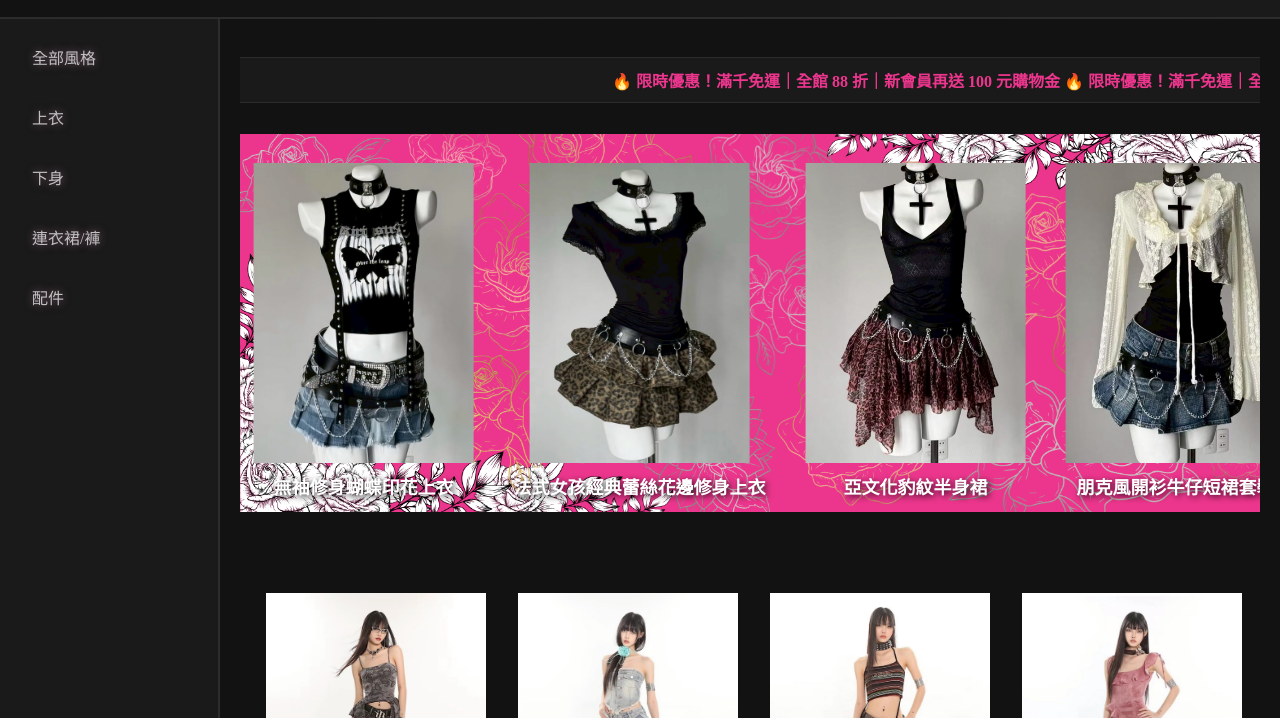
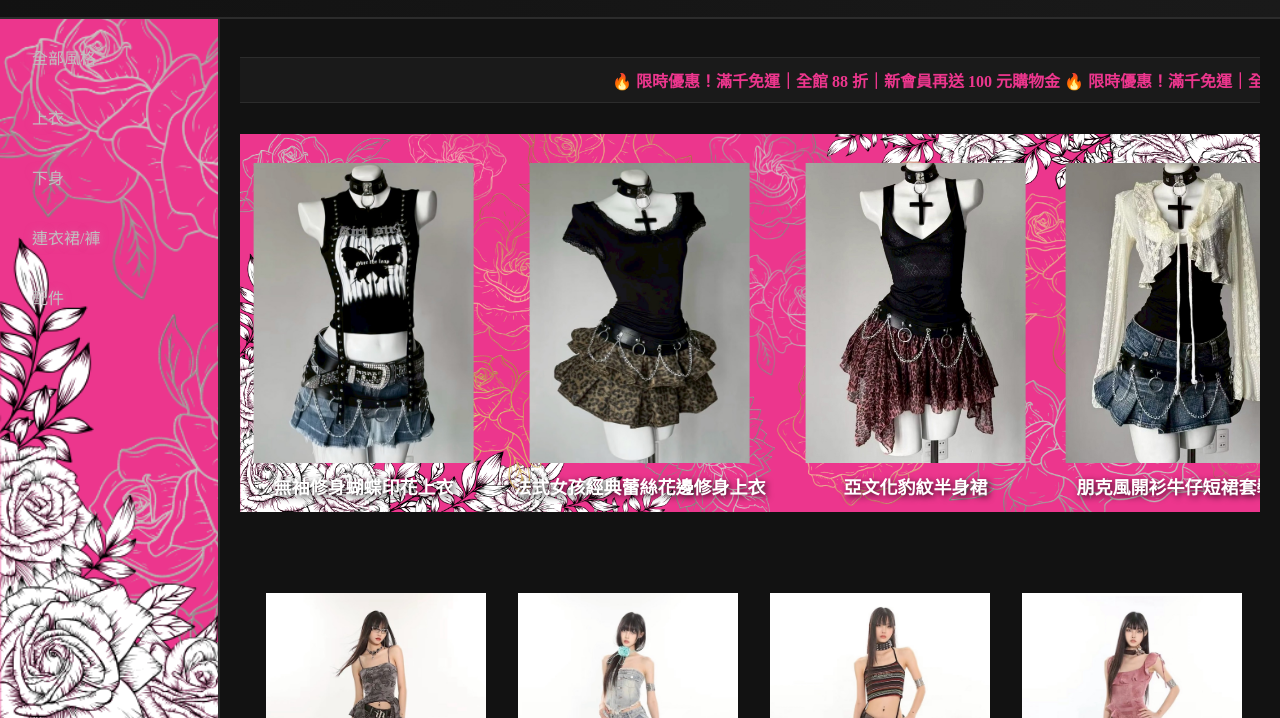
Before and after one commit to 11144251/RebelRose, a plain HTML site: page index.html in a window 1280 px wide. Shown: the part 63-781 px from the top of the page. Drawn offline with Linux system fonts and the light colour scheme.

Commit message:
Update index.html

```diff
--- a/index.html
+++ b/index.html
@@ -24,7 +24,7 @@
     </nav>
   </header>
 
-  <div class="sidebar">
+  <div class="sidebar" style="background-image: url('image/bg1.png'); background-size: cover; background-repeat: no-repeat;">
     <ul>
       <li><a href="allproduct.html?category=全部風格">全部風格</a></li>
       <li><a href="allproduct.html?category=上衣">上衣</a></li>
```
